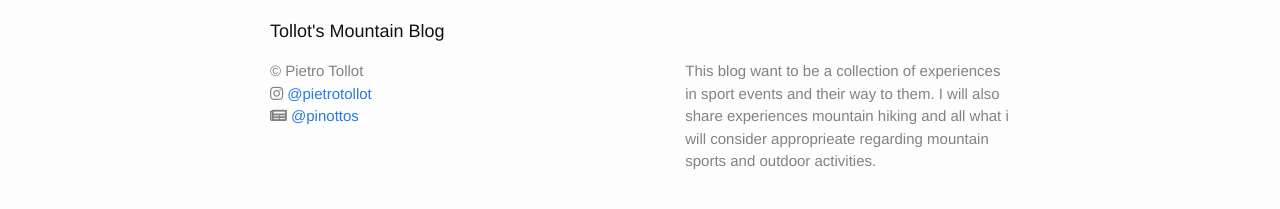
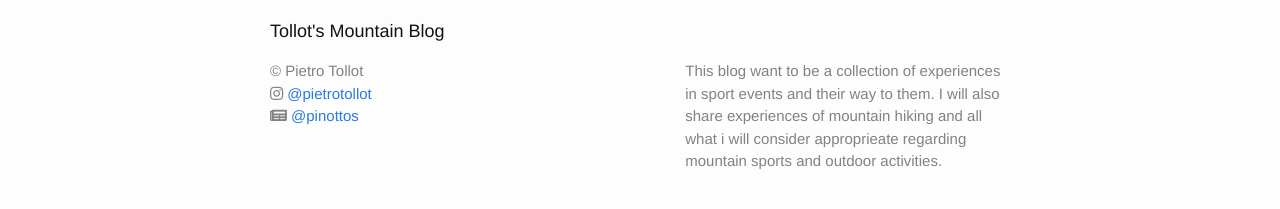
Before and after one commit to carpino/carpino.github.io, a Jekyll site: the page built from index.html, in a window 1280 px wide. Shown: the part 180-389 px from the top of the page. Built offline with Jekyll 4.4.1, drawn with Linux system fonts in a browser that asks for light colours; nearby versions of some CDN libraries.

```diff
--- a/_config.yml
+++ b/_config.yml
@@ -3,7 +3,7 @@ title: Tollot's Mountain Blog
 email: ptollot@icloud.com
 description: > # this means to ignore newlines until "baseurl:"
   This blog want to be a collection of experiences in sport events and their way to them. I will also share experiences
-  mountain hiking and all what i will consider approprieate regarding mountain sports and outdoor activities.
+  of mountain hiking and all what i will consider approprieate regarding mountain sports and outdoor activities.
 baseurl: "" # the subpath of your site, e.g. /blog/
 url: "https://carpino.github.io" # the base hostname & protocol for your site
 instagram: "@pietrotollot"
```
